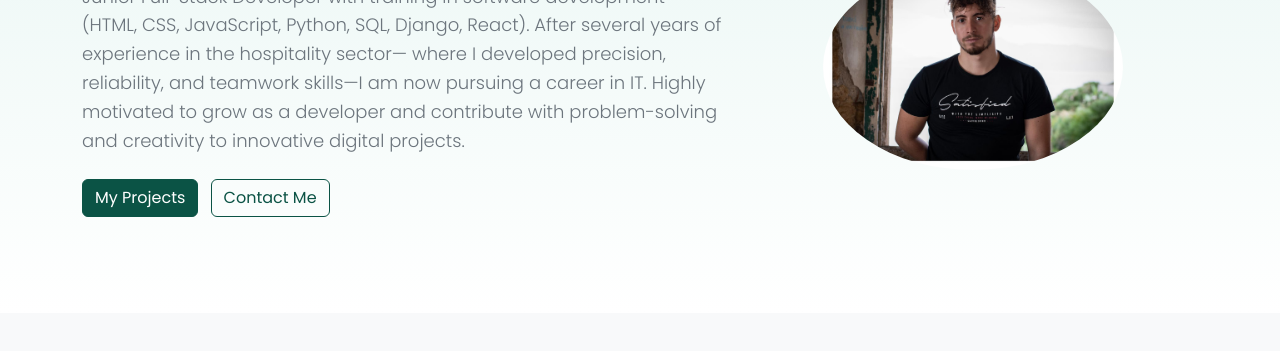
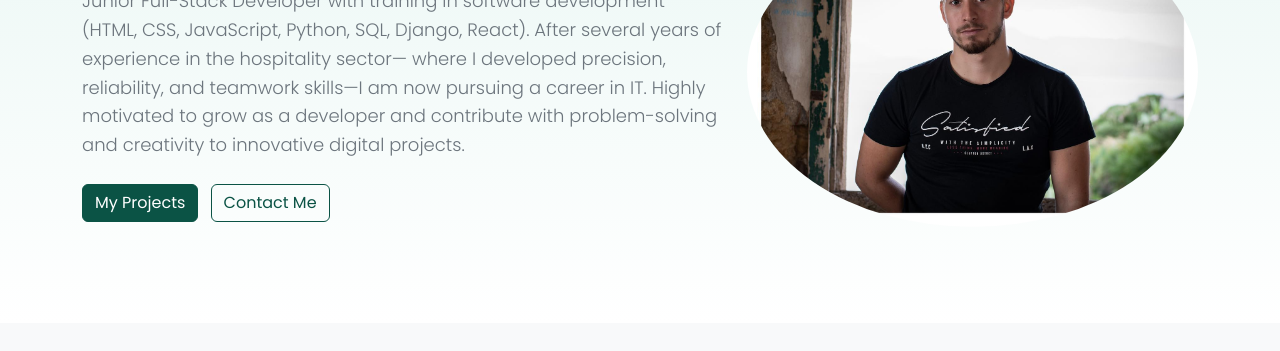
Before and after one commit to LMario98/Portfolio, a plain HTML site: page Portfolio/index.html in a window 1280 px wide. Shown: the part 237-588 px from the top of the page. Drawn offline with nearby package versions, Linux system fonts and the light colour scheme.

Commit message:
Update profile photo styling in the about section

```diff
--- a/Portfolio/index.html
+++ b/Portfolio/index.html
@@ -62,8 +62,7 @@
                     </div>
                 </div>
                 <div class="col-md-5 text-center">
-                    <img src="/img/PHOTO1.jpg" alt="Profile Photo" class="rounded-circle img-fluid"
-                        style="max-width: 300px;">
+                    <img src="/img/PHOTO1.jpg" alt="Profile Photo" class="rounded-circle img-fluid profile-photo">
                 </div>
             </div>
         </div>
```
